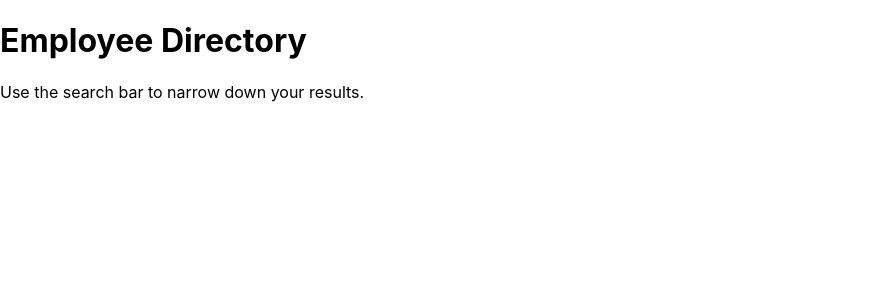
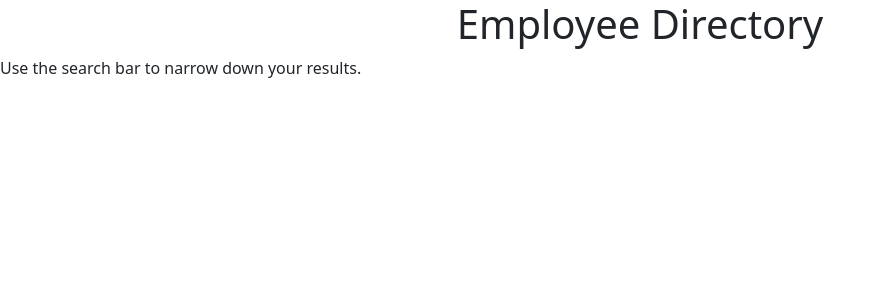
Before and after one commit to tres1396/Employee-Directory, a React (Create React App) app in the folder employee-directory-app/: page / in a window 1280 px wide. Shown: the top 300 px of the page, without its empty margins (0-885 px from the left). Built offline with nearby package versions, Linux system fonts and the light colour scheme.

Commit message:
small style changes to header

```diff
--- a/employee-directory-app/package.json
+++ b/employee-directory-app/package.json
@@ -6,6 +6,7 @@
     "@testing-library/jest-dom": "^5.13.0",
     "@testing-library/react": "^11.2.7",
     "@testing-library/user-event": "^12.8.3",
+    "bootstrap": "^5.0.1",
     "react": "^17.0.2",
     "react-dom": "^17.0.2",
     "react-scripts": "4.0.3",
--- a/employee-directory-app/public/index.html
+++ b/employee-directory-app/public/index.html
@@ -24,6 +24,7 @@
       work correctly both with client-side routing and a non-root public URL.
       Learn how to configure a non-root public URL by running `npm run build`.
     -->
+    <!-- <link rel="stylesheet" href="./style.css"> -->
     <title>React App</title>
   </head>
   <body>
--- a/employee-directory-app/src/App.js
+++ b/employee-directory-app/src/App.js
@@ -1,5 +1,6 @@
 import React from "react";
-import Header from "./components/Header";
+import Header from "./components/Header/Header";
+import 'bootstrap/dist/css/bootstrap.min.css';
 
 
 function App() {
--- a/employee-directory-app/src/components/Header.js
+++ b/employee-directory-app/src/components/Header/Header.js
@@ -1,12 +1,13 @@
 import React from "react";
+import "./style.css";
 
 function Header() {
     return (
         <div>
             <header>
                 <h1>Employee Directory</h1>
-                <p>Use the search bar to narrow down your results.</p>
             </header>
+            <p>Use the search bar to narrow down your results.</p>
         </div>
     );
 }
--- /dev/null
+++ b/employee-directory-app/src/components/Header/style.css
@@ -0,0 +1,5 @@
+header {
+    display: flex;
+    flex-direction: row;
+    justify-content: center;
+}
--- a/employee-directory-app/src/index.js
+++ b/employee-directory-app/src/index.js
@@ -3,7 +3,7 @@ import ReactDOM from 'react-dom';
 import './index.css';
 import App from './App';
 import reportWebVitals from './reportWebVitals';
-// import 'bootstrap/dist/css/bootstrap.min.css';
+import 'bootstrap/dist/css/bootstrap.min.css';
 
 ReactDOM.render(<App />, document.getElementById('root')
 );
```
Also changed, not shown: 1 other file (tests, documents, lock files or other folders).
